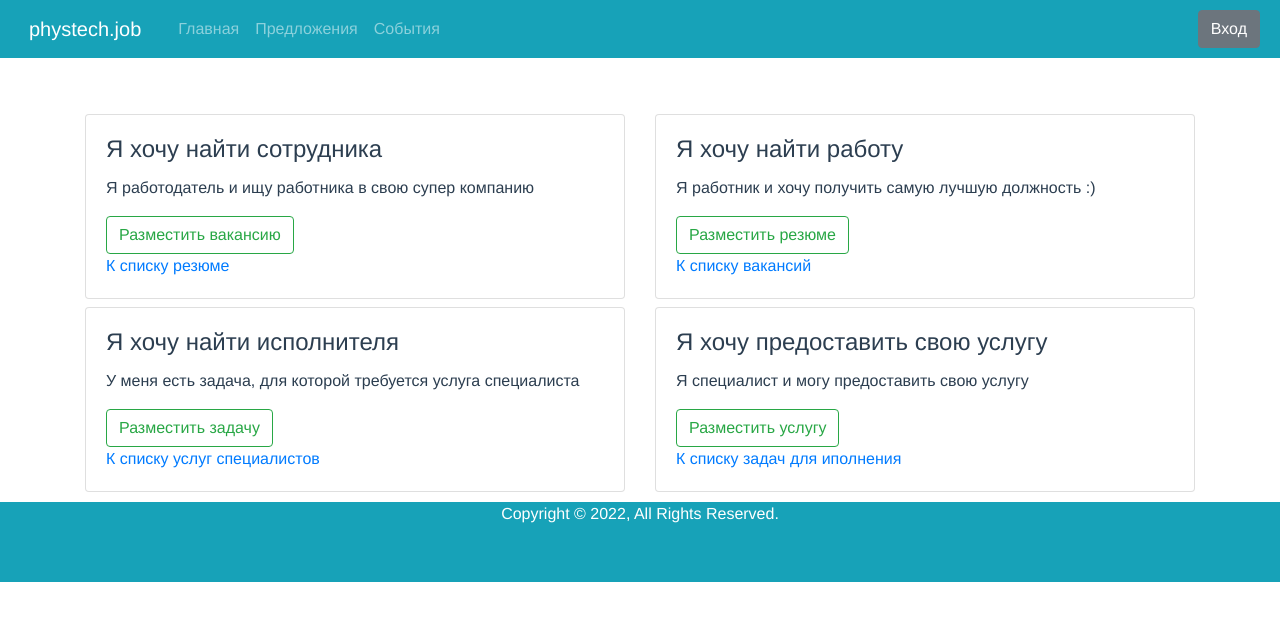
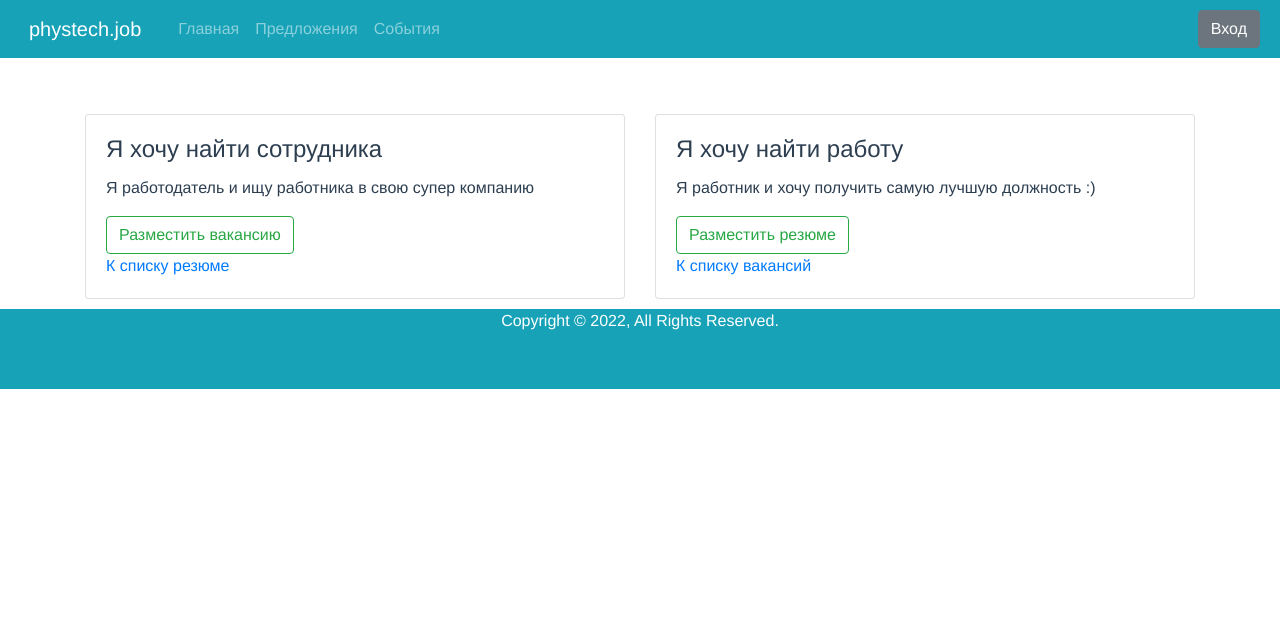
Before and after one commit to yarvod/phystech.job, a Vue app in the folder frontend_app/: page / in a window 1280 px wide. Shown: the top 620 px of the page. Built offline with nearby package versions, Linux system fonts and the light colour scheme.

Commit message:
hide freelancers and clients from front

```diff
--- a/frontend_app/src/router.js
+++ b/frontend_app/src/router.js
@@ -18,70 +18,70 @@ const router = new VueRouter({
       name: 'login',
       props: true
     },
-    {
-      path: '/tasks',
-      component: () => import('@/views/Tasks.vue'),
-      name: 'tasks'
-    },
-    {
-      path: '/tasks/:taskId/details',
-      component: () => import('@/views/TaskDetails.vue'),
-      props: true,
-      name: 'task_details',
-      meta: {
-        requiresAuth: true
-      }
-    },
-    {
-      path: '/account/tasks/:taskId/edit',
-      component: () => import('@/views/Task.vue'),
-      props: {isTaskEdit:true},
-      name: 'task_edit',
-      meta: {
-        requiresAuth: true
-      }
-    },
-    {
-      path: '/account/task/add',
-      component: () => import('@/views/Task.vue'),
-      props: {isTaskEdit:false},
-      name: 'task_add',
-      meta: {
-        requiresAuth: true
-      }
-    },
-    {
-      path: '/services',
-      component: () => import('@/views/Services.vue'),
-      name: 'services'
-    },
-    {
-      path: '/services/:serviceId/details',
-      component: () => import('@/views/ServiceDetails.vue'),
-      props: true,
-      name: 'service_details',
-      meta: {
-        requiresAuth: true
-      }
-    },
-    {
-      path: '/account/services/:serviceId/edit',
-      component: () => import('@/views/Service.vue'),
-      props: {isServiceEdit:true},
-      name: 'service_edit',
-      meta: {
-        requiresAuth: true
-      }
-    },
-    {
-      path: '/account/service/add',
-      component: () => import('@/views/Service.vue'),
-      props: {isServiceEdit:false},
-      name: 'service_add',
-      meta: {
-        requiresAuth: true
-      }
-    },
+    // {
+    //   path: '/tasks',
+    //   component: () => import('@/views/Tasks.vue'),
+    //   name: 'tasks'
+    // },
+    // {
+    //   path: '/tasks/:taskId/details',
+    //   component: () => import('@/views/TaskDetails.vue'),
+    //   props: true,
+    //   name: 'task_details',
+    //   meta: {
+    //     requiresAuth: true
+    //   }
+    // },
+    // {
+    //   path: '/account/tasks/:taskId/edit',
+    //   component: () => import('@/views/Task.vue'),
+    //   props: {isTaskEdit:true},
+    //   name: 'task_edit',
+    //   meta: {
+    //     requiresAuth: true
+    //   }
+    // },
+    // {
+    //   path: '/account/task/add',
+    //   component: () => import('@/views/Task.vue'),
+    //   props: {isTaskEdit:false},
+    //   name: 'task_add',
+    //   meta: {
+    //     requiresAuth: true
+    //   }
+    // },
+    // {
+    //   path: '/services',
+    //   component: () => import('@/views/Services.vue'),
+    //   name: 'services'
+    // },
+    // {
+    //   path: '/services/:serviceId/details',
+    //   component: () => import('@/views/ServiceDetails.vue'),
+    //   props: true,
+    //   name: 'service_details',
+    //   meta: {
+    //     requiresAuth: true
+    //   }
+    // },
+    // {
+    //   path: '/account/services/:serviceId/edit',
+    //   component: () => import('@/views/Service.vue'),
+    //   props: {isServiceEdit:true},
+    //   name: 'service_edit',
+    //   meta: {
+    //     requiresAuth: true
+    //   }
+    // },
+    // {
+    //   path: '/account/service/add',
+    //   component: () => import('@/views/Service.vue'),
+    //   props: {isServiceEdit:false},
+    //   name: 'service_add',
+    //   meta: {
+    //     requiresAuth: true
+    //   }
+    // },
     {
       path: '/resumes',
       component: () => import('@/views/Resumes.vue'),
--- a/frontend_app/src/views/Home.vue
+++ b/frontend_app/src/views/Home.vue
@@ -30,33 +30,33 @@
       </b-card-group>
 
 
-      <b-card-group deck>
+<!--      <b-card-group deck>-->
 
-        <b-card
-            title="Я хочу найти исполнителя"
-            class="mt-2"
-        >
-          <b-card-text>
-            У меня есть задача, для которой требуется услуга специалиста
-          </b-card-text>
-          <button class="btn btn-outline-success" @click="$router.push({name: 'task_add'})"> Разместить задачу </button>
-          <br>
-          <router-link to="/services">К списку услуг специалистов</router-link>
-        </b-card>
+<!--        <b-card-->
+<!--            title="Я хочу найти исполнителя"-->
+<!--            class="mt-2"-->
+<!--        >-->
+<!--          <b-card-text>-->
+<!--            У меня есть задача, для которой требуется услуга специалиста-->
+<!--          </b-card-text>-->
+<!--          <button class="btn btn-outline-success" @click="$router.push({name: 'task_add'})"> Разместить задачу </button>-->
+<!--          <br>-->
+<!--          <router-link to="/services">К списку услуг специалистов</router-link>-->
+<!--        </b-card>-->
 
-        <b-card
-            title="Я хочу предоставить свою услугу"
-            class="mt-2"
-        >
-          <b-card-text>
-            Я специалист и могу предоставить свою услугу
-          </b-card-text>
-          <button class="btn btn-outline-success" @click="$router.push({name: 'service_add'})"> Разместить услугу </button>
-          <br>
-          <router-link to="/tasks">К списку задач для иполнения</router-link>
-        </b-card>
+<!--        <b-card-->
+<!--            title="Я хочу предоставить свою услугу"-->
+<!--            class="mt-2"-->
+<!--        >-->
+<!--          <b-card-text>-->
+<!--            Я специалист и могу предоставить свою услугу-->
+<!--          </b-card-text>-->
+<!--          <button class="btn btn-outline-success" @click="$router.push({name: 'service_add'})"> Разместить услугу </button>-->
+<!--          <br>-->
+<!--          <router-link to="/tasks">К списку задач для иполнения</router-link>-->
+<!--        </b-card>-->
 
-      </b-card-group>
+<!--      </b-card-group>-->
 
 
   </b-container>
--- a/frontend_app/src/views/Login.vue
+++ b/frontend_app/src/views/Login.vue
@@ -76,24 +76,24 @@
                     </b-card-text>
                   </b-card>
 
-                  <b-card>
-                    <template #header>
-                      <b-form-checkbox v-model="reg_form.as_freelancer">Я хочу предоставить свою услугу</b-form-checkbox>
-                    </template>
+<!--                  <b-card>-->
+<!--                    <template #header>-->
+<!--                      <b-form-checkbox v-model="reg_form.as_freelancer">Я хочу предоставить свою услугу</b-form-checkbox>-->
+<!--                    </template>-->
 
-                    <b-card-text>
-                      Я специалист и могу предоставить свою услугу
-                    </b-card-text>
-                  </b-card>
+<!--                    <b-card-text>-->
+<!--                      Я специалист и могу предоставить свою услугу-->
+<!--                    </b-card-text>-->
+<!--                  </b-card>-->
 
-                  <b-card>
-                    <template #header>
-                      <b-form-checkbox v-model="reg_form.as_client">Я хочу найти исполнителя</b-form-checkbox>
-                    </template>
-                    <b-card-text>
-                      У меня есть задача, для которой требуется услуга специалиста
-                    </b-card-text>
-                  </b-card>
+<!--                  <b-card>-->
+<!--                    <template #header>-->
+<!--                      <b-form-checkbox v-model="reg_form.as_client">Я хочу найти исполнителя</b-form-checkbox>-->
+<!--                    </template>-->
+<!--                    <b-card-text>-->
+<!--                      У меня есть задача, для которой требуется услуга специалиста-->
+<!--                    </b-card-text>-->
+<!--                  </b-card>-->
                 </b-card-group>
                 <br>
                 <b-alert variant="danger" :show="Boolean(roleError)"> {{roleError}} </b-alert>
@@ -261,7 +261,7 @@ export default {
       }
     },
     isRole () {
-      return (this.reg_form.as_client || this.reg_form.as_freelancer || this.reg_form.as_employee || this.reg_form.as_employer)
+      return (this.reg_form.as_employee || this.reg_form.as_employer)
     },
     roleError () {
       if (this.try_submit && !this.isRole) {
```
Also changed, not shown: frontend_app/src/views/Account.vue (+106 -106 lines).
